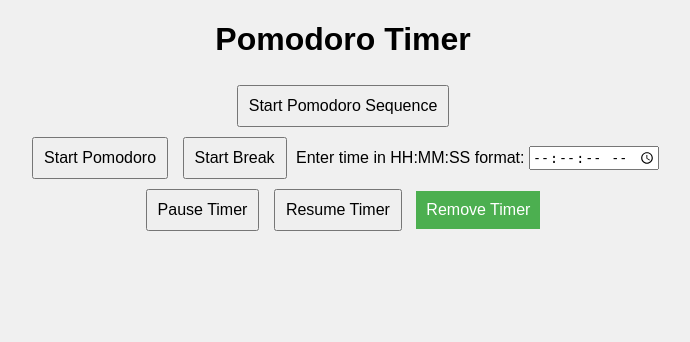
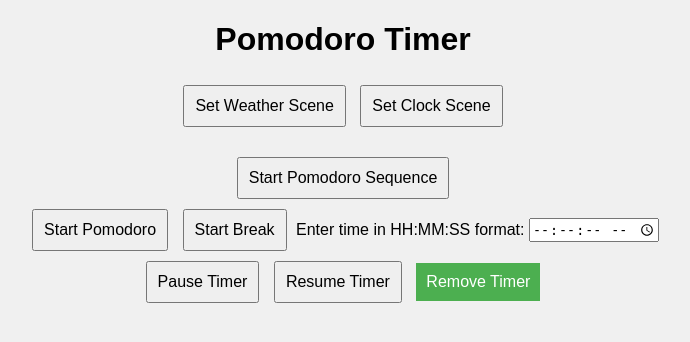
Before and after one commit to fizzxz/RPi-Led-Matrix-Python, a Flask app: page / in a window 1280 px wide. Shown: the top 342 px of the page, without its empty margins (297-987 px from the left). Run offline with Flask 3, Linux system fonts and the light colour scheme.

Commit message:
added buttons for scenes

```diff
--- a/src/RPi-Led-Matrix-Python/templates/timer.html
+++ b/src/RPi-Led-Matrix-Python/templates/timer.html
@@ -48,6 +48,10 @@
 <body>
 
     <h1>Pomodoro Timer</h1>
+    <div id="displayScenes">
+        <button id="weatherButton" onclick="set_weather_scene()">Set Weather Scene</button>
+        <button id="clockButton" onclick="set_clock_scene()">Set Clock Scene</button>
+    </div>
     <div id="statusDisplay"></div>
 
     <div id="startSequenceSection">
@@ -259,6 +263,58 @@
             document.getElementById('startSequenceBtn').disabled = true;
             document.getElementById('pauseBtn').disabled = false;
         }
+        function set_weather_scene() {
+            // Make a fetch request to call the set_weather_scene endpoint
+            fetch('http://192.168.50.127:5000/set_weather_scene', {
+                method: 'GET', // or 'GET' depending on your server setup
+                headers: {
+                    'Content-Type': 'application/json',
+                    // Add any additional headers if required
+                },
+                // You can include a request body if needed
+                // body: JSON.stringify({ key: 'value' }),
+            })
+            .then(response => {
+                if (!response.ok) {
+                    throw new Error(`HTTP error! Status: ${response.status}`);
+                }
+                return response.json();
+            })
+            .then(data => {
+                // Handle the response data if needed
+                console.log(data);
+            })
+            .catch(error => {
+                // Handle errors
+                console.error('Error:', error);
+            });
+        }
+        function set_clock_scene() {
+            // Make a fetch request to call the set_weather_scene endpoint
+            fetch('http://192.168.50.127:5000/set_clock_scene', {
+                method: 'GET', // or 'GET' depending on your server setup
+                headers: {
+                    'Content-Type': 'application/json',
+                    // Add any additional headers if required
+                },
+                // You can include a request body if needed
+                // body: JSON.stringify({ key: 'value' }),
+            })
+            .then(response => {
+                if (!response.ok) {
+                    throw new Error(`HTTP error! Status: ${response.status}`);
+                }
+                return response.json();
+            })
+            .then(data => {
+                // Handle the response data if needed
+                console.log(data);
+            })
+            .catch(error => {
+                // Handle errors
+                console.error('Error:', error);
+            });
+        }
     </script>
 
 </body>
```
